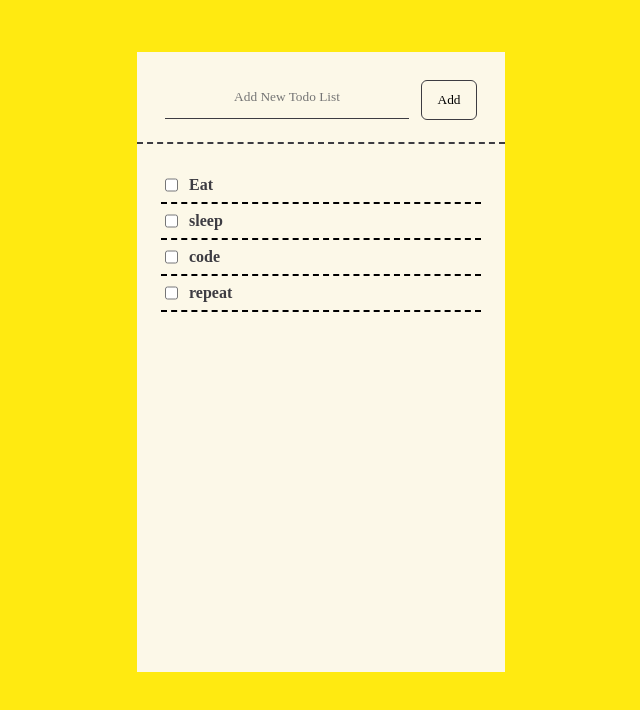
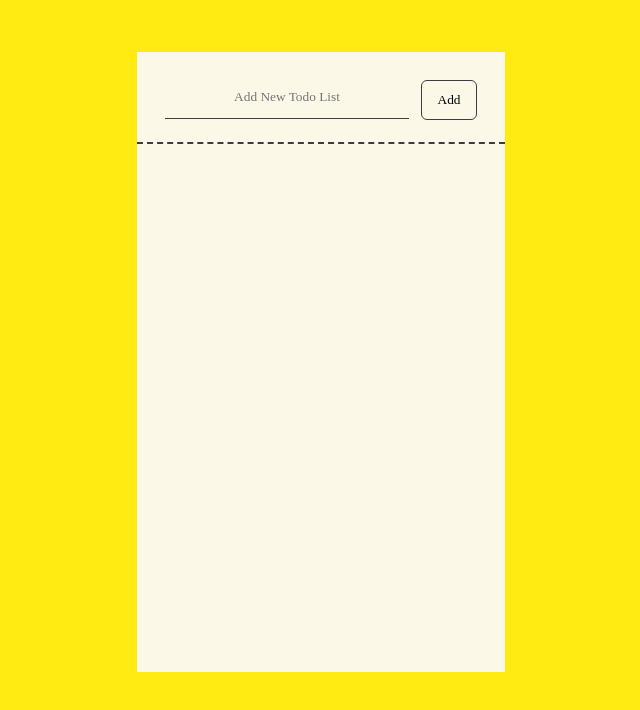
Before and after one commit to Aerial203/react-todo-list, a React (Create React App) app: page / in a window 1280 px wide. Shown: the top 710 px of the page, without its empty margins (319-959 px from the left). Built offline with nearby package versions, Linux system fonts and the light colour scheme; the HTML template or start-up script is replaced by a standard one.

Commit message:
Add todo list if added via form

```diff
--- a/src/App.js
+++ b/src/App.js
@@ -1,33 +1,21 @@
+import React, { useState } from "react"
 import Todo from "./components/TODO_LIST/Todo"
 import NewTodo from "./components/NewTodo/NewTodo"
 
+const todoList = []
+
 const App = () => {
-  const todoList = [
-    {
-      id: 1,
-      item: "Eat",
-    },
-    {
-      id: 2,
-      item: "sleep",
-    },
-    {
-      id: 3,
-      item: "code",
-    },
-    {
-      id: 4,
-      item: "repeat",
-    },
-  ]
+  const [list, setList] = useState(todoList)
   const add_item_handler = (dataItem) => {
-    console.log(dataItem)
+    setList((prevList) => {
+      return [dataItem, ...prevList]
+    })
   }
 
   return (
     <div>
       <NewTodo onAddList={add_item_handler} />
-      <Todo list={todoList} />
+      <Todo listItems={list} />
     </div>
   )
 }
--- a/src/components/TODO_LIST/Todo.js
+++ b/src/components/TODO_LIST/Todo.js
@@ -6,10 +6,9 @@ const Todo = (props) => {
   return (
     <Card className="todo-list">
       <div className="todo-list__item">
-        <ItemList item={props.list[0].item} />
-        <ItemList item={props.list[1].item} />
-        <ItemList item={props.list[2].item} />
-        <ItemList item={props.list[3].item} />
+        {props.listItems.map((listItem) => {
+          return <ItemList key={listItem.id} item={listItem.item} />
+        })}
       </div>
     </Card>
   )
```
